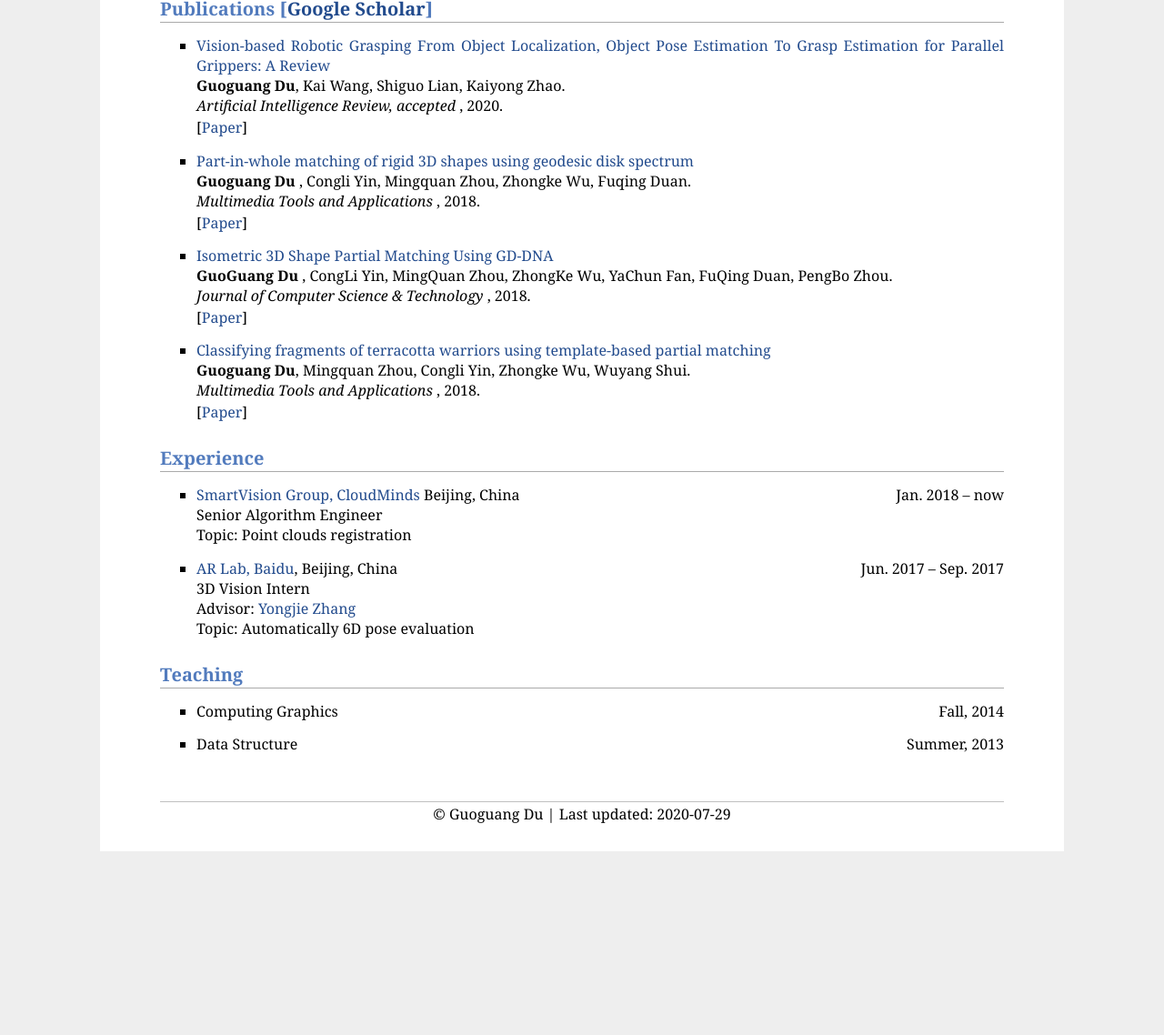
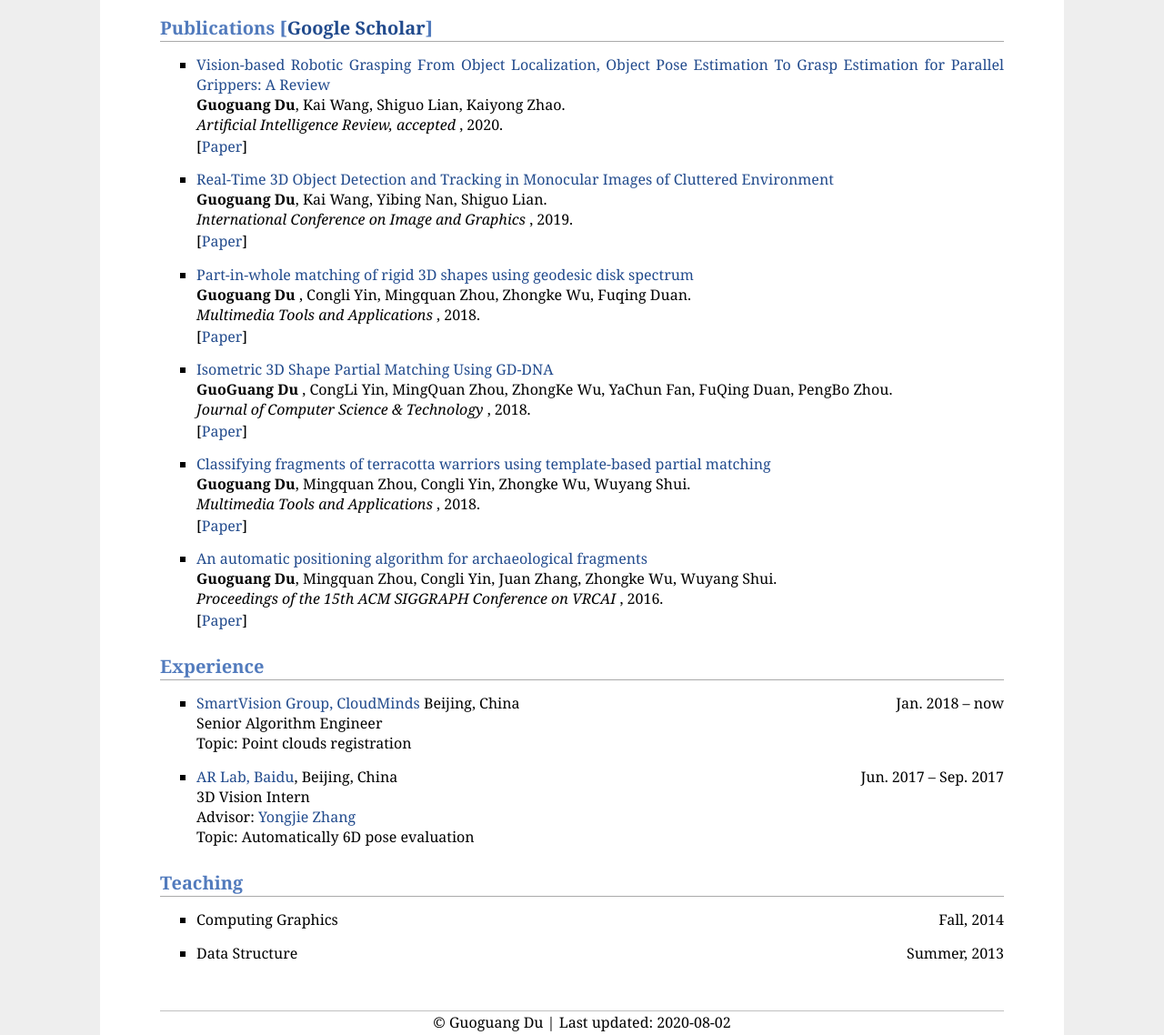
Before and after one commit to GeorgeDu/georgedu.github.io, a plain HTML site: page index.html in a window 1280 px wide. Shown: the part 739-1877 px from the top of the page at 91% size. Before the commit the page ends 1705 px from the top, so only its background shows below. Drawn offline with Linux system fonts and the light colour scheme.

Commit message:
update papers

```diff
--- a/index.html
+++ b/index.html
@@ -48,7 +48,7 @@ html template is borrowed from https://weiweisun2018.github.io/ -->
 	<div style="text-align:justify"> I am currently a senior algorithm engineer in
 	<a href="https://www.cloudminds.com/">CloudMinds Technologies</a>. I obtained my Master and PhD degrees of Computer Graphics from Beijing Normal Universtiy in Jun 2013 and Jan 2018, supervised by <a href="https://ai.bnu.edu.cn/xygk/szdw/zgj/556.html">Prof. Zhongke Wu</a> and <a href="https://ai.bnu.edu.cn/xygk/szdw/zgj/563.html">Prof. Mingquan Zhou</a>, respectively. Before that, I obtained my Bachelor degree of Electronic Engineering from Shandong Normal University in 2010.
 </p>
-<p>My research interest includes 3D Vision, 6D object pose estimation and 3D point cloud registration.</p>
+<p>My research interest includes 3D Vision, 6D object pose estimation and 3D point cloud registration. In my spare time, I write many technical articals and put them on my CSDN blogs as well as my WeChat Subscription “3D视觉前沿”.</p>
 
 <h2>News</h2>
 <ul>
@@ -74,6 +74,16 @@ html template is borrowed from https://weiweisun2018.github.io/ -->
 			[<a href="https://arxiv.org/pdf/1905.06658.pdf">Paper</a>]
 		</p>
 	</li>
+
+	<li>
+		<a href="https://link.springer.com/chapter/10.1007%2F978-3-030-34110-7_11">Real-Time 3D Object Detection and Tracking in Monocular Images of Cluttered Environment</a><br>
+		<b>Guoguang Du</b>, Kai Wang, Yibing Nan, Shiguo Lian.<br>
+		<em> International Conference on Image and Graphics </em>, 2019.</br>
+		<p style="margin-top:3px">
+			[<a href="https://link.springer.com/chapter/10.1007%2F978-3-030-34110-7_11">Paper</a>]
+		</p>
+	</li>
+
 	<li>
 		<a href="https://link.springer.com/article/10.1007/s11042-017-5315-4/">Part-in-whole matching of rigid 3D shapes using geodesic disk spectrum</a><br>
 		<b> Guoguang Du </b>, Congli Yin, Mingquan Zhou, Zhongke Wu, Fuqing Duan.<br>
@@ -98,6 +108,15 @@ html template is borrowed from https://weiweisun2018.github.io/ -->
 		<em> Multimedia Tools and Applications  </em>, 2018.</br>
 		<p style="margin-top:3px">
 			[<a href="https://link.springer.com/article/10.1007/s11042-017-5396-0">Paper</a>]
+		</p>
+	</li>
+
+	<li>
+		<a href="https://dl.acm.org/doi/abs/10.1145/3013971.3013992">An automatic positioning algorithm for archaeological fragments</a><br>
+		<b>Guoguang Du</b>, Mingquan Zhou, Congli Yin, Juan Zhang, Zhongke Wu, Wuyang Shui.<br>
+		<em> Proceedings of the 15th ACM SIGGRAPH Conference on VRCAI </em>, 2016.</br>
+		<p style="margin-top:3px">
+			[<a href="https://dl.acm.org/doi/abs/10.1145/3013971.3013992">Paper</a>]
 		</p>
 	</li>
 
@@ -135,7 +154,7 @@ html template is borrowed from https://weiweisun2018.github.io/ -->
 <div id="footer">
 	<div id="footer-text"></div>
 </div>
-	<center>©  Guoguang Du | Last updated: 2020-07-29</center>
+	<center>©  Guoguang Du | Last updated: 2020-08-02</center>
 </div>
 
 
```
